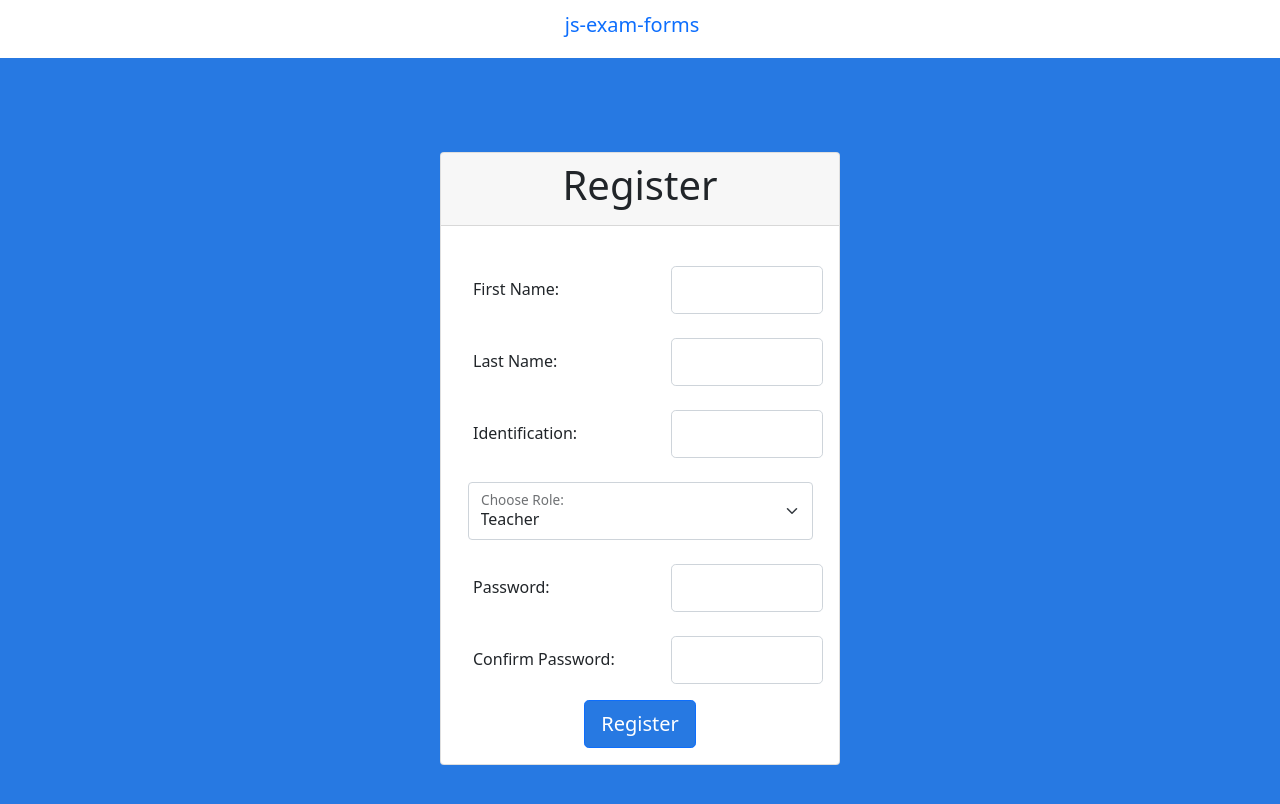
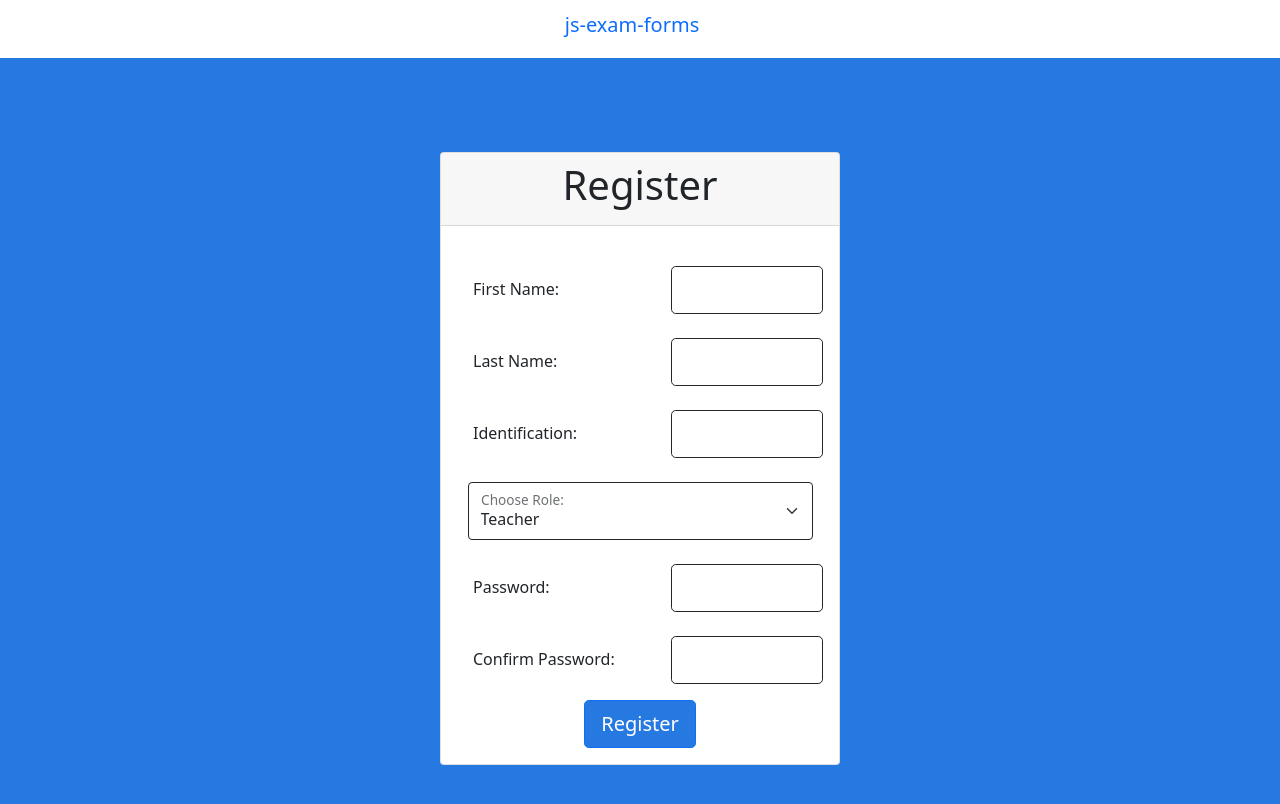
Before and after one commit to Diego-Hidalgo/js-exam-forms, a Next.js app: page /register in a window 1280 px wide. Shown: the top 804 px of the page. Built offline with nearby package versions, Linux system fonts and the light colour scheme.

Commit message:
Changed inputs border colors

```diff
--- a/pages/index.js
+++ b/pages/index.js
@@ -31,9 +31,9 @@ export default function Home() {
                 </div>
                 <div class="card-body">
                   <form class="form-signin" onSubmit={submitAction}>
-                    <input type="text" id="inputId" class="form-control form-control-lg" placeholder="Identification" required autoFocus/>
+                    <input type="text" id="inputId" class="form-control form-control-lg border border-dark" placeholder="Identification" required autoFocus/>
                     <br></br>
-                    <input type="password" id="inputPassword" class="form-control form-control-lg" placeholder="Password" required />
+                    <input type="password" id="inputPassword" class="form-control form-control-lg border border-dark" placeholder="Password" required />
                     <br></br>
                     <div class="d-flex justify-content-center">
                       <button class="btn btn-lg btn-primary btn-block btn-signin" type="submit" style={{backgroundColor: '#2779e2'}}>
--- a/pages/register.js
+++ b/pages/register.js
@@ -35,7 +35,7 @@ export default function Register() {
                           <h6 class="mb-0">First Name:</h6>
                         </div>
                         <div>
-                          <input type="text" class="form-control form-control-lg" required />
+                          <input type="text" class="form-control form-control-lg border border-dark" required />
                         </div>
                       </div>
                       <br></br>
@@ -44,7 +44,7 @@ export default function Register() {
                           <h6 class="mb-0">Last Name:</h6>
                         </div>
                         <div>
-                          <input type="text" class="form-control form-control-lg" required />
+                          <input type="text" class="form-control form-control-lg border border-dark" required />
                         </div>
                       </div>
                       <br></br>
@@ -53,12 +53,12 @@ export default function Register() {
                           <h6 class="mb-0">Identification:</h6>
                         </div>
                         <div>
-                          <input type="text" class="form-control form-control-lg" required />
+                          <input type="text" class="form-control form-control-lg border border-dark" required />
                         </div>
                       </div>
                       <br></br>
                       <div class="d-flex form-floating justify-content-center align-items-center">
-                        <select id="role" class="form-select" style={{width: 345 + 'px'}}>
+                        <select id="role" class="form-select border border-dark" style={{width: 345 + 'px'}}>
                           <option value={'1'}>Teacher</option>
                           <option value={'2'}>Student</option>
                         </select>
@@ -70,7 +70,7 @@ export default function Register() {
                           <h6 class="mb-0">Password:</h6>
                         </div>
                         <div>
-                          <input type="password" class="form-control form-control-lg" required />
+                          <input type="password" class="form-control form-control-lg border border-dark" required />
                         </div>
                       </div>
                       <br></br>
@@ -79,7 +79,7 @@ export default function Register() {
                           <h6 class="mb-0">Confirm Password:</h6>
                         </div>
                         <div>
-                          <input type="password" class="form-control form-control-lg" minLength="7" required />
+                          <input type="password" class="form-control form-control-lg border border-dark" minLength="7" required />
                         </div>
                       </div>
                     </div>
```
